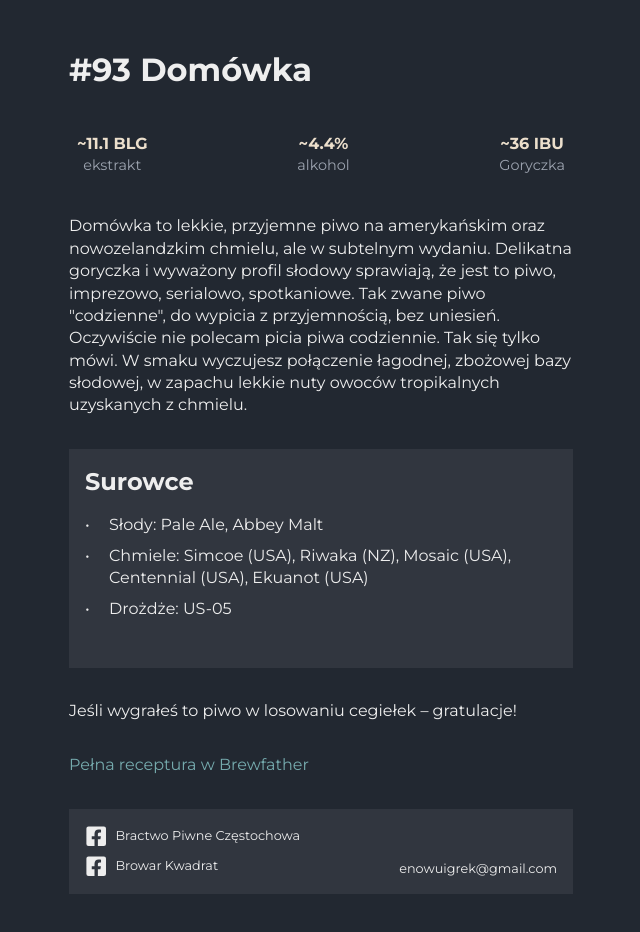
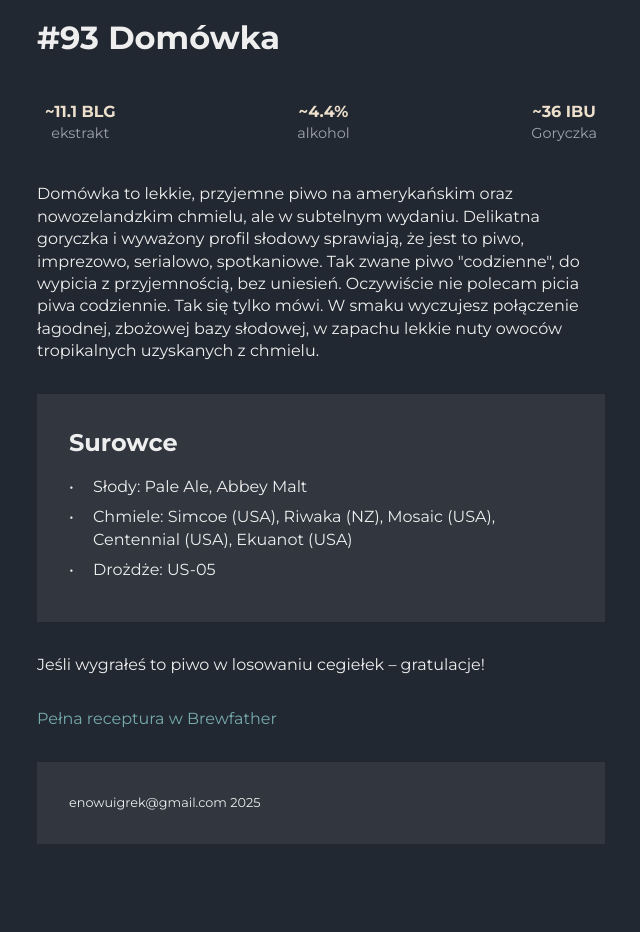
Before and after one commit to enowuigrek/browarkwadrat, a React (Vite) app: page /domowka in a window 1280 px wide. Shown: the top 932 px of the page, without its empty margins (319-959 px from the left). After the commit the page ends 860 px from the top, so only its background shows below. Built offline with nearby package versions, Linux system fonts and the light colour scheme.

Commit message:
Adjusted paddings for improved spacing and layout consistency across sections.

```diff
--- a/src/components/BeerDescription/BeerDescription.jsx
+++ b/src/components/BeerDescription/BeerDescription.jsx
@@ -60,28 +60,28 @@ export function BeerDescription({ beer }) {
             </div>
 
             <footer className={styles.footer}>
-                <div className={styles.links}>
-                    <a
-                        href="https://www.facebook.com/bractwopiwneczestochowa"
-                        target="_blank"
-                        rel="noopener noreferrer"
-                        className={styles.iconLink}
-                    >
-                        <FaFacebookSquare className={styles.icon}/>
-                        Bractwo Piwne Częstochowa
-                    </a>
-                    <a
-                        href="https://www.facebook.com/browarkwadrat/"
-                        target="_blank"
-                        rel="noopener noreferrer"
-                        className={styles.iconLink}
-                    >
-                        <FaFacebookSquare className={styles.icon}/>
-                        Browar Kwadrat
-                    </a>
-                </div>
+                {/*<div className={styles.links}>*/}
+                {/*    <a*/}
+                {/*        href="https://www.facebook.com/bractwopiwneczestochowa"*/}
+                {/*        target="_blank"*/}
+                {/*        rel="noopener noreferrer"*/}
+                {/*        className={styles.iconLink}*/}
+                {/*    >*/}
+                {/*        <FaFacebookSquare className={styles.icon}/>*/}
+                {/*        Bractwo Piwne Częstochowa*/}
+                {/*    </a>*/}
+                {/*    <a*/}
+                {/*        href="https://www.facebook.com/browarkwadrat/"*/}
+                {/*        target="_blank"*/}
+                {/*        rel="noopener noreferrer"*/}
+                {/*        className={styles.iconLink}*/}
+                {/*    >*/}
+                {/*        <FaFacebookSquare className={styles.icon}/>*/}
+                {/*        Browar Kwadrat*/}
+                {/*    </a>*/}
+                {/*</div>*/}
                 <span>
-                    <a href="mailto:enowuigrek@gmail.com" target="_blank" rel="noopener noreferrer">enowuigrek@gmail.com</a>
+                    <a href="mailto:enowuigrek@gmail.com" target="_blank" rel="noopener noreferrer">enowuigrek@gmail.com 2025</a>
                 </span>
 
             </footer>
--- a/src/components/BeerDescription/BeerDescription.module.scss
+++ b/src/components/BeerDescription/BeerDescription.module.scss
@@ -29,7 +29,7 @@
 
 .ingredientsSection {
     background-color: $background-muted;
-    padding: 1rem;
+    padding: 2rem;
     margin: 2rem 0;
 
     h3 {
@@ -76,7 +76,7 @@
     align-items: flex-end;
     background-color: $background-muted;
     text-align: center;
-    padding: 1rem;
+    padding: 2rem;
     margin-top: 2rem;
 
     a {
--- a/src/index.scss
+++ b/src/index.scss
@@ -63,7 +63,6 @@ a {
 ul {
   list-style: none;
   padding-left: 0;
-  margin-bottom: 2rem;
 }
 
 li {
@@ -82,7 +81,7 @@ li {
 .container {
   margin: 0 auto;
   max-width: 600px;
-  padding: 3rem;
+  padding: 1rem;
 }
 
 /* Przyciski */
```
